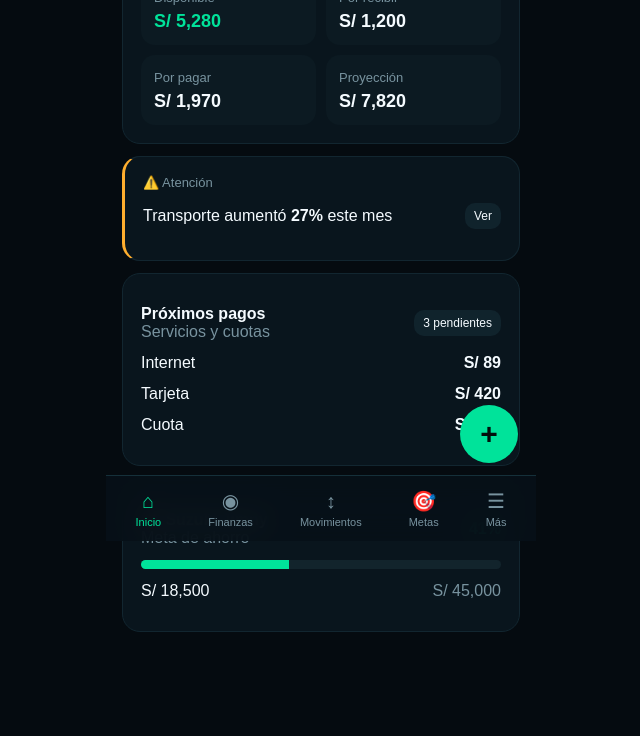
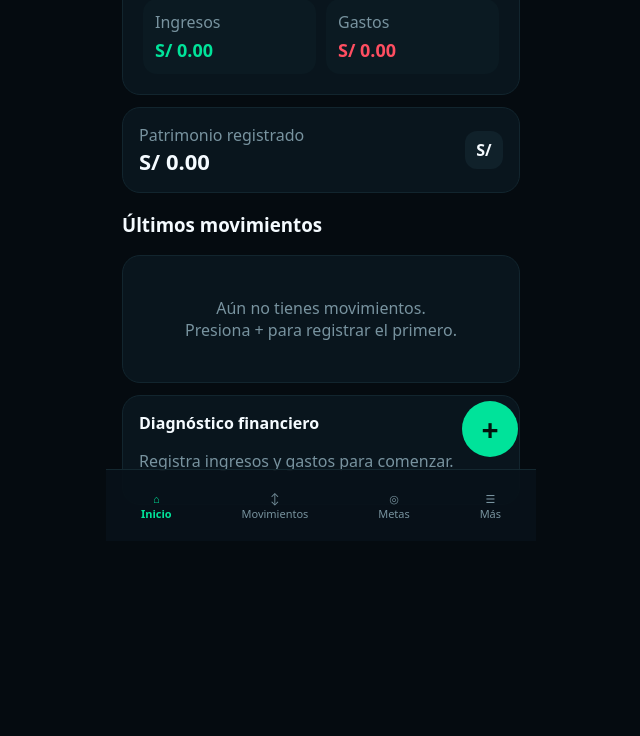
Before and after one commit to marcoswilliamh-dev/FinanPro, a website: page index.html in a window 1280 px wide. Shown: the part 259-995 px from the top of the page, without its empty margins (319-959 px from the left). After the commit the page ends 868 px from the top, so only its background shows below. Drawn offline with Linux system fonts and the light colour scheme.

Commit message:
Add files via upload

```diff
--- a/capacitor.config.ts
+++ b/capacitor.config.ts
@@ -1,8 +1,10 @@
 import type { CapacitorConfig } from '@capacitor/cli';
+
 const config: CapacitorConfig = {
   appId: 'com.finanpro.app',
   appName: 'FinanPro',
   webDir: 'www',
   bundledWebRuntime: false
 };
+
 export default config;
--- a/index.html
+++ b/index.html
@@ -1,34 +1,58 @@
 <!doctype html>
-<html lang="es"><head>
-<meta charset="UTF-8"><meta name="viewport" content="width=device-width,initial-scale=1">
+<html lang="es">
+<head>
+<meta charset="utf-8"><meta name="viewport" content="width=device-width,initial-scale=1,viewport-fit=cover">
 <meta name="theme-color" content="#050b10"><title>FinanPro V2</title>
 <style>
-*{box-sizing:border-box}body{margin:0;background:#050b10;color:#f5fbff;font-family:Arial,sans-serif}
-.app{max-width:430px;margin:auto;min-height:100vh;padding:18px 16px 92px}
-header{display:flex;justify-content:space-between;align-items:center;margin-bottom:22px}
-.logo{font-size:22px;font-weight:800}.v2{color:#00e39a}.avatar{width:38px;height:38px;border-radius:50%;background:#00e39a;color:#03100c;display:grid;place-items:center;font-weight:800}
-h1{font-size:25px;margin:4px 0}.muted{color:#78939f}.card{background:#09151d;border:1px solid #122630;border-radius:18px;padding:18px;margin:12px 0}
-.label{font-size:13px;color:#78939f}.money{font-size:31px;font-weight:800;margin:7px 0 16px}.green{color:#00e39a}
-.grid{display:grid;grid-template-columns:1fr 1fr;gap:10px}.mini{background:#0c1a22;border-radius:14px;padding:13px}.mini b{display:block;font-size:18px;margin-top:5px}
-.alert{border-left:3px solid #ffae2e}.row{display:flex;justify-content:space-between;align-items:center;gap:10px;margin:13px 0}
-.pill{padding:6px 9px;border-radius:10px;background:#10232c;font-size:12px}.progress{height:9px;background:#12242c;border-radius:10px;overflow:hidden}.bar{height:100%;background:#00e39a;width:41%}
-nav{position:fixed;bottom:0;left:50%;transform:translateX(-50%);width:min(430px,100%);background:#071118ee;backdrop-filter:blur(14px);border-top:1px solid #15303a;display:flex;justify-content:space-around;padding:12px 6px}
-nav button{background:none;border:0;color:#78939f;font-size:11px}nav button.active{color:#00e39a}.icon{font-size:20px;display:block;margin-bottom:3px}
-.fab{position:fixed;right:max(18px,calc((100vw - 430px)/2 + 18px));bottom:78px;width:58px;height:58px;border:0;border-radius:50%;background:#00e39a;color:#03100c;font-size:30px;font-weight:800}
-</style></head>
-<body><div class="app">
-<header><div class="logo">FinanPro <span class="v2">V2</span></div><div class="avatar">MW</div></header>
-<div class="muted">Inicio</div><h1>Hola, Marcos 👋</h1>
-<section class="card"><div class="label">Patrimonio total</div><div class="money">S/ 8,450.00</div>
-<div class="grid"><div class="mini"><span class="label">Disponible</span><b class="green">S/ 5,280</b></div><div class="mini"><span class="label">Por recibir</span><b>S/ 1,200</b></div>
-<div class="mini"><span class="label">Por pagar</span><b>S/ 1,970</b></div><div class="mini"><span class="label">Proyección</span><b>S/ 7,820</b></div></div></section>
-<section class="card alert"><div class="label">⚠️ Atención</div><div class="row"><span>Transporte aumentó <b>27%</b> este mes</span><span class="pill">Ver</span></div></section>
-<section class="card"><div class="row"><div><b>Próximos pagos</b><div class="muted">Servicios y cuotas</div></div><span class="pill">3 pendientes</span></div>
-<div class="row"><span>Internet</span><b>S/ 89</b></div><div class="row"><span>Tarjeta</span><b>S/ 420</b></div><div class="row"><span>Cuota</span><b>S/ 350</b></div></section>
-<section class="card"><div class="row"><div><b>🎯 Suzuki Jimny</b><div class="muted">Meta de ahorro</div></div><b class="green">41%</b></div>
-<div class="progress"><div class="bar"></div></div><div class="row"><span>S/ 18,500</span><span class="muted">S/ 45,000</span></div></section>
-</div>
-<button class="fab">+</button><nav>
-<button class="active"><span class="icon">⌂</span>Inicio</button><button><span class="icon">◉</span>Finanzas</button>
-<button><span class="icon">↕</span>Movimientos</button><button><span class="icon">🎯</span>Metas</button><button><span class="icon">☰</span>Más</button>
-</nav></body></html>
+:root{--bg:#050b10;--card:#09151d;--green:#00e39a;--text:#f5fbff;--muted:#78939f;--red:#ff4e61}
+*{box-sizing:border-box}body{margin:0;background:var(--bg);color:var(--text);font-family:system-ui,-apple-system,Segoe UI,Roboto,sans-serif}
+.app{max-width:430px;margin:auto;min-height:100vh;padding:18px 16px 92px}header{display:flex;justify-content:space-between;align-items:center;margin-bottom:20px}
+.logo{font-size:22px;font-weight:800}.logo span{color:var(--green)}.avatar{width:40px;height:40px;border-radius:50%;display:grid;place-items:center;background:#13252d;font-weight:800}
+h1{font-size:28px;margin:4px 0}.muted,.label{color:var(--muted)}.card{background:var(--card);border:1px solid #12252e;border-radius:18px;padding:16px;margin:12px 0}
+.hero{padding:20px}.amount{font-size:30px;font-weight:800;margin:5px 0 15px}.stats{display:grid;grid-template-columns:1fr 1fr;gap:10px}
+.stat{background:#0b1a22;border-radius:14px;padding:12px}.stat b{display:block;margin-top:5px;font-size:18px}.green{color:var(--green)}.red{color:var(--red)}
+.row{display:flex;align-items:center;justify-content:space-between;gap:10px}.row+.row{margin-top:12px}.tx{display:flex;align-items:center;gap:10px;min-width:0}.txtext{min-width:0}.txtext b{display:block;white-space:nowrap;overflow:hidden;text-overflow:ellipsis}
+.txtext small{color:var(--muted)}.icon{width:38px;height:38px;border-radius:12px;background:#10212a;display:grid;place-items:center;font-weight:800;flex:none}
+nav{position:fixed;left:50%;bottom:0;transform:translateX(-50%);width:min(430px,100%);height:72px;background:#081219ee;border-top:1px solid #142830;display:flex;justify-content:space-around;align-items:center}
+nav button{background:none;border:0;color:var(--muted);font-size:11px;padding:8px}.navactive{color:var(--green)!important;font-weight:700}
+.fab{position:fixed;right:max(calc((100vw - 430px)/2 + 18px),18px);bottom:84px;width:56px;height:56px;border:0;border-radius:50%;background:var(--green);color:#03120d;font-size:30px;font-weight:800}
+button{font:inherit}.primary{border:0;border-radius:12px;padding:12px 15px;background:var(--green);color:#03120d;font-weight:800}.secondary{border:1px solid #1c343e;border-radius:12px;padding:11px 14px;background:#0b1a22;color:var(--text)}
+input,select{width:100%;background:#08151c;border:1px solid #1b333d;color:var(--text);border-radius:12px;padding:12px;margin-top:6px}.formrow{margin:10px 0}
+.modal{position:fixed;inset:0;background:#0009;display:flex;align-items:flex-end;justify-content:center;z-index:5}.sheet{width:min(430px,100%);background:#09151d;border:1px solid #19313b;border-radius:22px 22px 0 0;padding:20px 16px 28px}.actions{display:flex;gap:10px;margin-top:15px}.actions>*{flex:1}.hidden{display:none}
+.progress{height:8px;background:#14252c;border-radius:20px;overflow:hidden}.progress i{display:block;height:100%;background:var(--green)}
+.empty{text-align:center;padding:25px;color:var(--muted)}
+</style>
+</head>
+<body>
+<div class="app"><header><div class="logo">FinanPro <span>V2</span></div><div class="avatar">MW</div></header><main id="screen"></main></div>
+<button class="fab" onclick="openAdd()">+</button>
+<nav><button id="n-home" onclick="show('home')">⌂<br>Inicio</button><button id="n-mov" onclick="show('mov')">↕<br>Movimientos</button><button id="n-goals" onclick="show('goals')">◎<br>Metas</button><button id="n-more" onclick="show('more')">☰<br>Más</button></nav>
+<div id="modal" class="modal hidden" onclick="if(event.target===this)closeAdd()"><div class="sheet">
+<h2 style="margin-top:0">Nuevo movimiento</h2>
+<div class="formrow"><label>Tipo</label><select id="type"><option value="expense">Gasto</option><option value="income">Ingreso</option></select></div>
+<div class="formrow"><label>Descripción</label><input id="desc" placeholder="Ej. Alimentación"></div>
+<div class="formrow"><label>Monto (S/)</label><input id="amount" type="number" min="0" step="0.01" placeholder="0.00"></div>
+<div class="formrow"><label>Categoría</label><select id="cat"><option>Alimentación</option><option>Transporte</option><option>Vivienda</option><option>Servicios</option><option>Salud</option><option>Educación</option><option>Entretenimiento</option><option>Trabajo</option><option>Otros</option></select></div>
+<div class="formrow"><label>Fecha</label><input id="date" type="date"></div>
+<div class="actions"><button class="secondary" onclick="closeAdd()">Cancelar</button><button class="primary" onclick="saveTx()">Guardar</button></div>
+</div></div>
+<script>
+const KEY='finanpro_transactions_v1', GOALKEY='finanpro_goals_v1';
+let tx=JSON.parse(localStorage.getItem(KEY)||'[]'), goals=JSON.parse(localStorage.getItem(GOALKEY)||'[]');
+if(!goals.length){goals=[{name:'Suzuki Jimny',target:45000,saved:18500}];localStorage.setItem(GOALKEY,JSON.stringify(goals))}
+function money(n){return 'S/ '+Number(n||0).toLocaleString('es-PE',{minimumFractionDigits:2,maximumFractionDigits:2})}
+function esc(s){return String(s).replace(/[&<>"']/g,c=>({'&':'&amp;','<':'&lt;','>':'&gt;','"':'&quot;',"'":'&#039;'}[c]))}
+function totals(){let i=tx.filter(x=>x.type==='income').reduce((a,x)=>a+x.amount,0),e=tx.filter(x=>x.type==='expense').reduce((a,x)=>a+x.amount,0);return{income:i,expense:e,balance:i-e}}
+function show(p){document.querySelectorAll('nav button').forEach(b=>b.classList.remove('navactive'));document.getElementById('n-'+p)?.classList.add('navactive');p==='home'?home():p==='mov'?movements():p==='goals'?goalsPage():more()}
+function txRow(x){return `<div class="row"><div class="tx"><div class="icon">${x.type==='income'?'↗':'↘'}</div><div class="txtext"><b>${esc(x.desc)}</b><small>${esc(x.cat)} · ${esc(x.date)}</small></div></div><strong class="${x.type==='income'?'green':'red'}">${x.type==='income'?'+':'-'}${money(x.amount)}</strong></div>`}
+function home(){let t=totals(),r=[...tx].sort((a,b)=>b.date.localeCompare(a.date)).slice(0,5);document.getElementById('screen').innerHTML=`<div class="muted">Hola, Marcos 👋</div><h1>Tu dinero</h1><div class="card hero"><div class="label">Disponible</div><div class="amount">${money(t.balance)}</div><div class="stats"><div class="stat"><span class="label">Ingresos</span><b class="green">${money(t.income)}</b></div><div class="stat"><span class="label">Gastos</span><b class="red">${money(t.expense)}</b></div></div></div><div class="card"><div class="row"><div><div class="label">Patrimonio registrado</div><b style="font-size:22px">${money(t.balance)}</b></div><span class="icon">S/</span></div></div><h3>Últimos movimientos</h3><div class="card">${r.length?r.map(txRow).join(''):'<div class="empty">Aún no tienes movimientos.<br>Presiona + para registrar el primero.</div>'}</div><div class="card"><b>Diagnóstico financiero</b><p class="muted">${t.income?(t.expense/t.income>.8?'Tus gastos están consumiendo gran parte de tus ingresos.':'Vas bien: estás gastando menos de lo que ingresas.'):'Registra ingresos y gastos para comenzar.'}</p></div>`}
+function movements(){let l=[...tx].sort((a,b)=>b.date.localeCompare(a.date));document.getElementById('screen').innerHTML=`<h1>Movimientos</h1><div class="muted">Ingresos y gastos guardados en este teléfono.</div><div class="card">${l.length?l.map(x=>txRow(x)+`<button class="secondary" style="width:100%;margin-top:8px" onclick="delTx('${x.id}')">Eliminar</button>`).join(''):'<div class="empty">No hay movimientos todavía.</div>'}</div>`}
+function goalsPage(){document.getElementById('screen').innerHTML=`<h1>Metas</h1><div class="muted">Convierte tus objetivos en números.</div>${goals.map((g,i)=>{let p=Math.min(100,g.saved/g.target*100);return `<div class="card"><div class="row"><b>${esc(g.name)}</b><b class="green">${p.toFixed(0)}%</b></div><div class="progress" style="margin:12px 0 8px"><i style="width:${p}%"></i></div><div class="row"><span class="muted">${money(g.saved)}</span><span class="muted">Meta ${money(g.target)}</span></div><button class="primary" style="width:100%;margin-top:12px" onclick="contribute(${i})">Agregar ahorro</button></div>`}).join('')}`}
+function more(){document.getElementById('screen').innerHTML=`<h1>FinanPro</h1><div class="muted">Herramientas</div><div class="card"><b>🇵🇪 Modo Perú</b><p class="muted">Soles, Yape, Plin, efectivo y tarjetas.</p></div><div class="card"><b>Versión 1.1.0</b><p class="muted">Registro de ingresos/gastos, movimientos, diagnóstico básico y metas.</p></div>`}
+function openAdd(){modal.classList.remove('hidden');date.value=new Date().toISOString().slice(0,10)} function closeAdd(){modal.classList.add('hidden')}
+function saveTx(){let d=desc.value.trim(),a=Number(amount.value);if(!d||!a){alert('Completa descripción y monto.');return}tx.push({id:Date.now().toString(),type:type.value,desc:d,amount:a,cat:cat.value,date:date.value||new Date().toISOString().slice(0,10)});localStorage.setItem(KEY,JSON.stringify(tx));closeAdd();show('home')}
+function delTx(id){tx=tx.filter(x=>x.id!==id);localStorage.setItem(KEY,JSON.stringify(tx));movements()}
+function contribute(i){let n=Number(prompt('¿Cuánto quieres agregar?','100'));if(n>0){goals[i].saved+=n;localStorage.setItem(GOALKEY,JSON.stringify(goals));goalsPage()}}
+show('home');
+</script>
+</body></html>
--- a/package.json
+++ b/package.json
@@ -1,6 +1,6 @@
 {
   "name": "finanpro",
-  "version": "1.0.0",
+  "version": "1.1.0",
   "private": true,
   "scripts": {
     "build": "mkdir -p www && cp index.html www/index.html"
```
Also changed, not shown: README.md.
